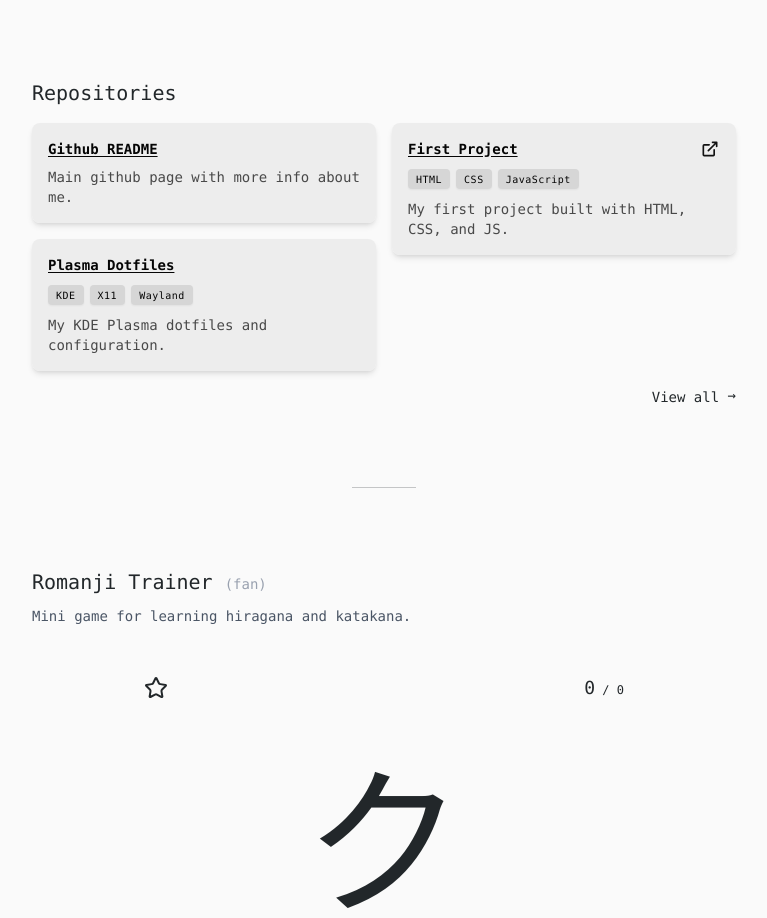
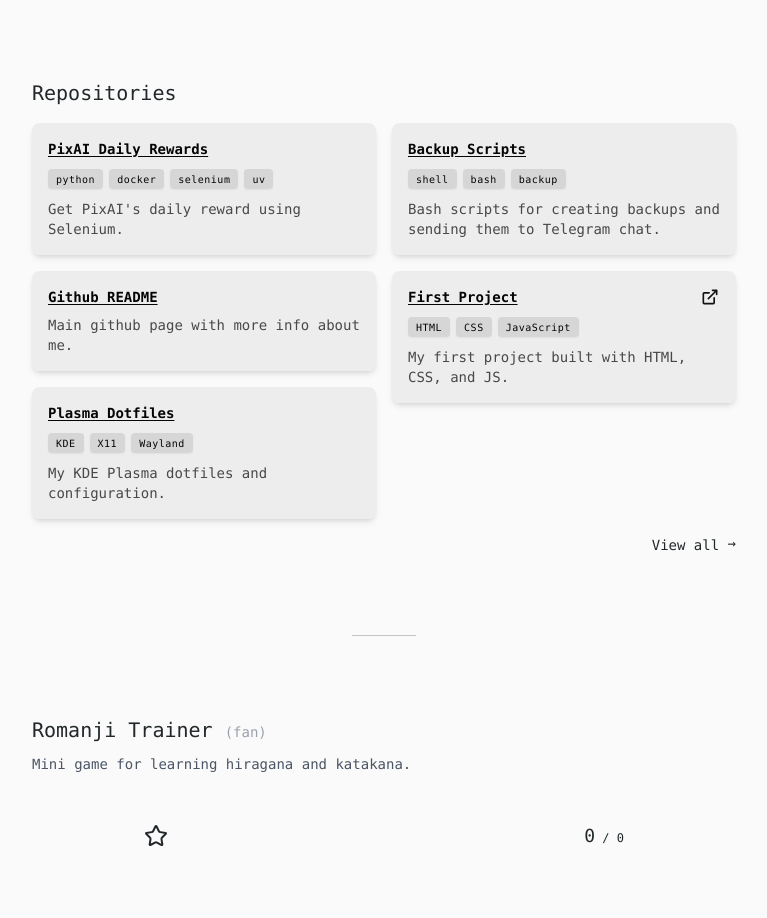
Before and after one commit to assailance/assailance-website, a Vue app: page / in a window 1280 px wide. Shown: the part 1586-2504 px from the top of the page, without its empty margins (256-1023 px from the left). Built offline with nearby package versions, Linux system fonts and the light colour scheme; no server answers.

Commit message:
feat: добавлены новые репозитории

```diff
--- a/src/pages/Index/sections/RepositoriesSection.vue
+++ b/src/pages/Index/sections/RepositoriesSection.vue
@@ -7,12 +7,24 @@ import { Card, CardList } from "@/components/ui/card-list"
     <h2 class="mb-4 text-xl">Repositories</h2>
     <!-- Repositories -->
     <CardList>
+      <Card
+        title="PixAI Daily Rewards"
+        title-link="https://github.com/assailance/pixai-daily-rewards"
+        description="Get PixAI's daily reward using Selenium."
+        :tags="['python', 'docker', 'selenium', 'uv']"
+      />
       <Card title="Github README" title-link="https://github.com/assailance/assailance" description="Main github page with more info about me." />
       <Card
         title="Plasma Dotfiles"
         title-link="https://github.com/assailance/plasma-dotfiles"
         description="My KDE Plasma dotfiles and configuration."
         :tags="['KDE', 'X11', 'Wayland']"
+      />
+      <Card
+        title="Backup Scripts"
+        title-link="https://github.com/assailance/backup-scripts"
+        description="Bash scripts for creating backups and sending them to Telegram chat."
+        :tags="['shell', 'bash', 'backup']"
       />
       <Card
         title="First Project"
```
